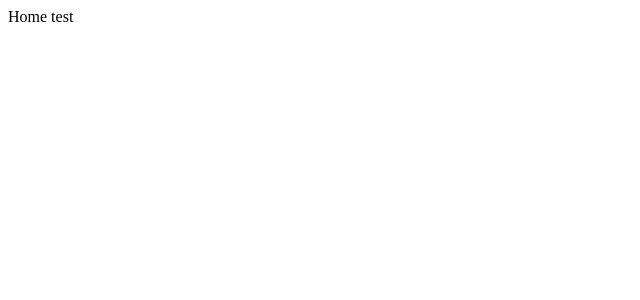
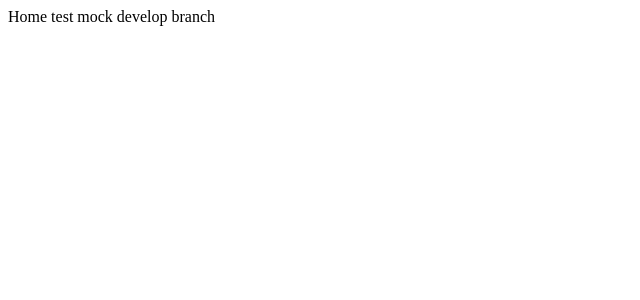
Before and after one commit to Kacper-Sleziak/eCommerce-application, a React (Create React App) app in the folder frontend/: page / in a window 1280 px wide. Shown: the top 300 px of the page, without its empty margins (0-640 px from the left). Built offline with nearby package versions, Linux system fonts and the light colour scheme.

Commit message:
test: mock develop branch

```diff
--- a/frontend/src/pages/Home.tsx
+++ b/frontend/src/pages/Home.tsx
@@ -1,7 +1,7 @@
 import React from 'react'
 
 function Home(): JSX.Element {
-  return <div>Home test</div>
+  return <div>Home test mock develop branch</div>
 }
 
 export default Home
```
